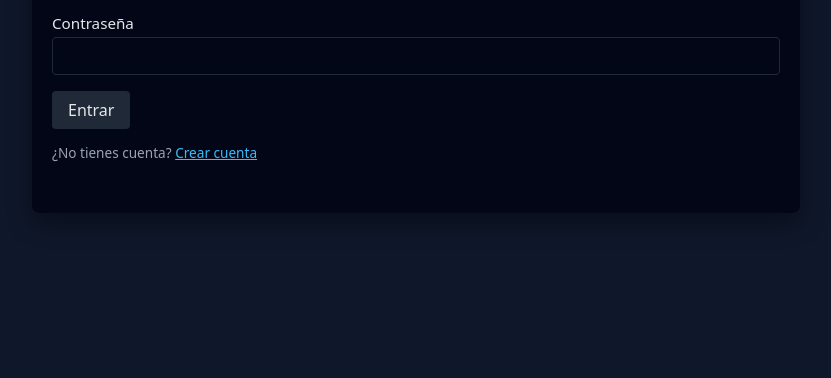
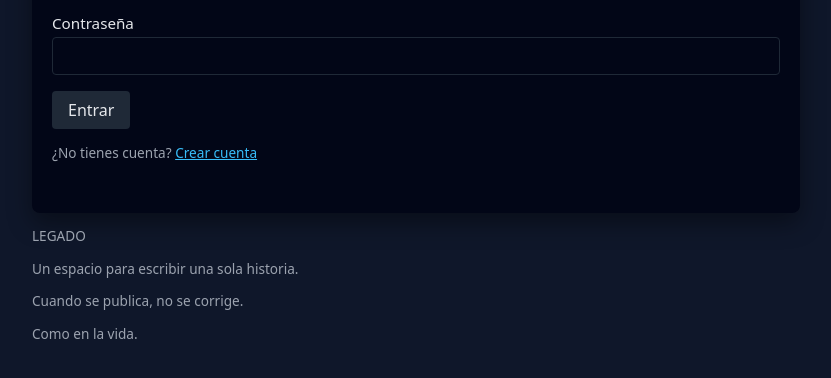
Before and after one commit to MeaCore-Enterprise/LEGADO, a website: page public/index.html in a window 1280 px wide. Shown: the part 300-678 px from the top of the page, without its empty margins (224-1055 px from the left). Drawn offline with Linux system fonts and the light colour scheme.

Commit message:
Add LICENSE.txt and manifesto section to index.html
Added a LICENSE.txt file to the project. Updated public/index.html to include a new section with the LEGADO manifesto, providing context about the project's philosophy.

```diff
--- a/public/index.html
+++ b/public/index.html
@@ -28,6 +28,13 @@
       </p>
       <div id="login-message" class="message"></div>
     </form>
+
+    <section class="small" aria-label="Manifiesto LEGADO">
+      <p>LEGADO</p>
+      <p>Un espacio para escribir una sola historia.</p>
+      <p>Cuando se publica, no se corrige.</p>
+      <p>Como en la vida.</p>
+    </section>
   </main>
 
   <script src="/js/main.js"></script>
```
Also changed, not shown: LICENSE.txt (added).
